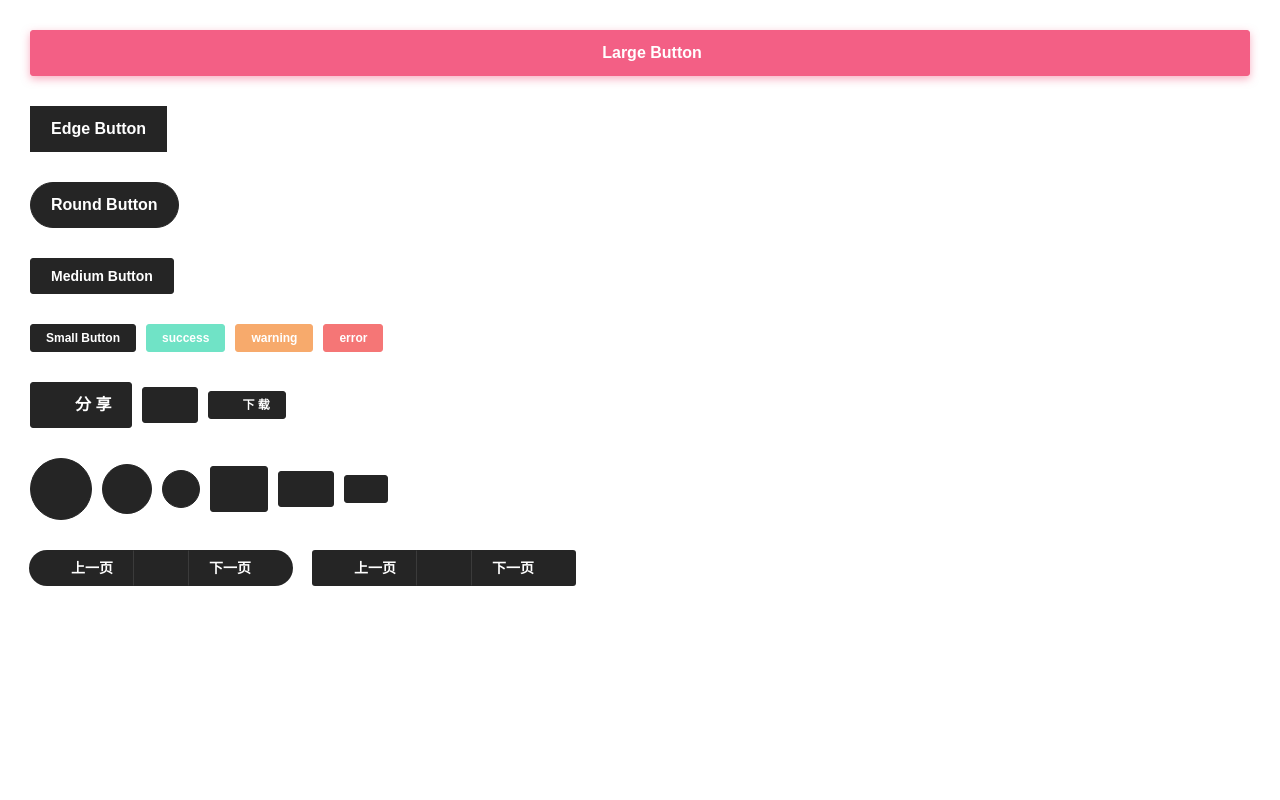
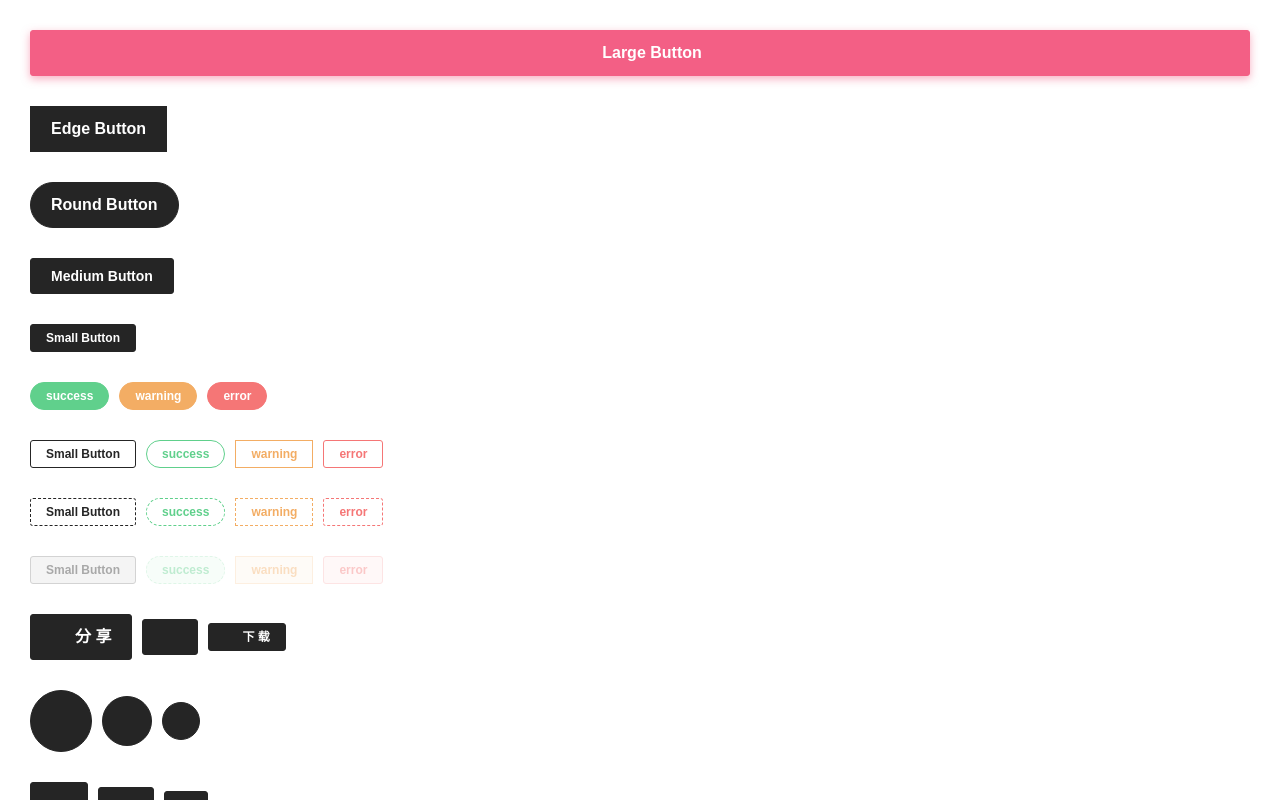
Before and after one commit to funny-man/uzi-vue, a Vue app: page / in a window 1280 px wide. Shown: the top 800 px of the page. Built offline with nearby package versions, Linux system fonts and the light colour scheme.

Commit message:
添加幽灵按钮虚线按钮禁用状态

```diff
--- a/src/App.vue
+++ b/src/App.vue
@@ -9,9 +9,29 @@
     <z-button size="medium">Medium Button</z-button>
     <div class="gap"/>
     <z-button class="my-icon" size="small">Small Button</z-button>
-    <z-button class="my-icon" type="success" size="small">success</z-button>
-    <z-button class="my-icon" type="warning" size="small">warning</z-button>
-    <z-button class="my-icon" type="error" size="small">error</z-button>
+    <div class="gap"/>
+    <z-button class="my-icon" round type="success" size="small">success</z-button>
+    <z-button class="my-icon" round type="warning" size="small">warning</z-button>
+    <z-button class="my-icon" round type="error" size="small">error</z-button>
+    <div class="gap"/>
+    <z-button class="my-icon" ghost size="small">Small Button</z-button>
+    <z-button class="my-icon" round ghost type="success" size="small">success</z-button>
+    <z-button class="my-icon" edge ghost type="warning" size="small">warning</z-button>
+    <z-button class="my-icon" ghost type="error" size="small">error</z-button>
+    <div class="gap"/>
+    <z-button class="my-icon" dashed size="small">Small Button</z-button>
+    <z-button class="my-icon" dashed round type="success" size="small">success</z-button>
+    <z-button class="my-icon" dashed edge type="warning" size="small">warning</z-button>
+    <z-button class="my-icon" dashed type="error" size="small">error</z-button>
+    <div class="gap"/>
+    <z-button class="my-icon" disabled ghost size="small" @click="goShares">Small Button</z-button>
+    <z-button class="my-icon" disabled dashed round type="success" size="small" @click="goShares">
+      success
+    </z-button>
+    <z-button class="my-icon" disabled edge type="warning" size="small" @click="goShares">
+      warning
+    </z-button>
+    <z-button class="my-icon" disabled type="error" size="small" @click="goShares">error</z-button>
     <div class="gap"/>
     <z-button class="my-icon" loading>分 享</z-button>
     <z-button class="my-icon" size="medium" icon="settings"></z-button>
@@ -21,7 +41,8 @@
     </z-button>
     <z-button class="my-icon two" circle icon="shares"></z-button>
     <z-button class="my-icon three" circle icon="shares"></z-button>
-     <z-button class="my-icon" @click="goShares" :loading="isLoading" icon="shares">
+    <div class="gap"/>
+    <z-button class="my-icon" @click="goShares" :loading="isLoading" icon="shares">
     </z-button>
     <z-button class="my-icon" size="medium" icon="shares"></z-button>
     <z-button class="my-icon" size="small" icon="shares"></z-button>
@@ -32,9 +53,15 @@
       <z-button round size="medium" icon="right" iconPosition="right">下一页</z-button>
     </z-button-group>
     <z-button-group>
-      <z-button size="medium" icon="left">上一页</z-button>
-      <z-button size="medium" icon="shares"></z-button>
-      <z-button size="medium" icon="right" iconPosition="right">下一页</z-button>
+      <z-button size="medium" ghost icon="left">上一页</z-button>
+      <z-button size="medium" ghost icon="shares"></z-button>
+      <z-button size="medium" ghost icon="right" iconPosition="right">下一页</z-button>
+    </z-button-group>
+    <div class="gap"/>
+    <z-button-group>
+      <z-button type="primary" size="medium" icon="left">上一页</z-button>
+      <z-button type="primary" size="medium" icon="shares"></z-button>
+      <z-button type="primary" size="medium" icon="right" iconPosition="right">下一页</z-button>
     </z-button-group>
     <div class="gap"/>
     <z-icon class="my-icon icon-font" icon="shares"></z-icon>
--- a/src/components/button/button.vue
+++ b/src/components/button/button.vue
@@ -2,14 +2,18 @@
   <button
     class="z-button"
     type="button"
+    :disabled="disabled"
     :class="[
             size,
             {
+              'is-disabled': disabled,
               'is-round':round,
               'is-edge':edge,
               'is-shadow':shadow,
               'is-block':block,
               'is-circle': circle,
+              'is-ghost': ghost,
+              'is-dashed': dashed,
               [`icon-${iconPosition}`]: true,
               'icon-center': noChild,
               [`type-${type}`]: true,
@@ -33,6 +37,11 @@ export default {
     'z-icon': Icon,
   },
   props: {
+    // 禁用按钮
+    disabled: {
+      type: Boolean,
+      default: false,
+    },
     // 按钮尺寸large/medium/small
     size: {
       type: String,
@@ -42,6 +51,16 @@ export default {
     type: {
       type: String,
       default: 'default',
+    },
+    // 幽灵按钮
+    ghost: {
+      type: Boolean,
+      default: false,
+    },
+    // 虚线按钮
+    dashed: {
+      type: Boolean,
+      default: false,
     },
     // 最大圆角
     round: {
--- a/src/sass/utils.scss
+++ b/src/sass/utils.scss
@@ -12,7 +12,6 @@
 }
 
 // button通过传入主色设置边框色,悬浮颜色,聚焦颜色...
-
 @mixin button-type($color, $background-color, $border-color) {
   color: $color;
   background-color: $background-color;
@@ -30,24 +29,53 @@
     color: $color;
     outline: none;
   }
-  // &.is-active {
-  //   background: mix($--color-black, $background-color, $--button-active-shade-percent);
-  //   border-color: mix($--color-black, $border-color, $--button-active-shade-percent);
-  //   color: $color;
-  // }
+  // 幽灵按钮样式
+  &.is-ghost {
+    background-color: rgba($color: $background-color, $alpha: 0) !important;
+    border-color: $border-color !important;
+    color: $background-color;
+    &:hover,
+    &:focus {
+      color: mix(#ffffff, $border-color, 10%);
+      background-color: rgba($color: $background-color, $alpha: 0.1) !important;
+    }
+
+    &:active {
+      color: mix(#000000, $border-color, 2%);
+      background-color: rgba($color: $background-color, $alpha: 0.2) !important;
+      outline: none;
+    }
+  }
+  // 虚线按钮样式
+  &.is-dashed{
+    background-color: rgba($color: $background-color, $alpha: 0) !important;
+    color: $background-color;
+    border-color: $border-color !important;
+    border-style: dashed;
+    &:hover,
+    &:focus {
+      color: mix(#ffffff, $border-color, 10%);
+      background-color: rgba($color: $background-color, $alpha: 0.1) !important;
+      border-style: dashed;
+    }
+
+    &:active {
+      color: mix(#000000, $border-color, 2%);
+      background-color: rgba($color: $background-color, $alpha: 0.2) !important;
+      border-style: dashed;
+      outline: none;
+    }
+  }
   // 禁用状态样式
-  // &.is-disabled {
-  //   &,
-  //   &:hover,
-  //   &:focus,
-  //   &:active {
-  //     color: $--color-white;
-  //     background-color: mix($background-color, $--color-white);
-  //     border-color: mix($border-color, $--color-white);
-  //   }
-  // }
-
-  // &.is-plain {
-  //   @include button-plain($background-color);
-  // }
+  &.is-disabled {
+    cursor:not-allowed;
+    &,
+    &:hover,
+    &:focus,
+    &:active {
+      color: mix(#ffffff, $background-color, 60%);
+      background-color: mix(#ffffff, $background-color, 95%) !important;
+      border-color: mix(#ffffff, $background-color, 80%) !important;
+    }
+  }
 }
--- a/src/sass/var.scss
+++ b/src/sass/var.scss
@@ -29,8 +29,8 @@ $fontColor-white: #fff;
 $fontColor-black: #000;
 
 // 辅助色
-$color-success: #70E3C6;
-$color-warning: #F7AA6C;
+$color-success: #60D08C;
+$color-warning: #F3AD64;
 $color-error: #F57676;
 // $color-info: #909399;
 
```
